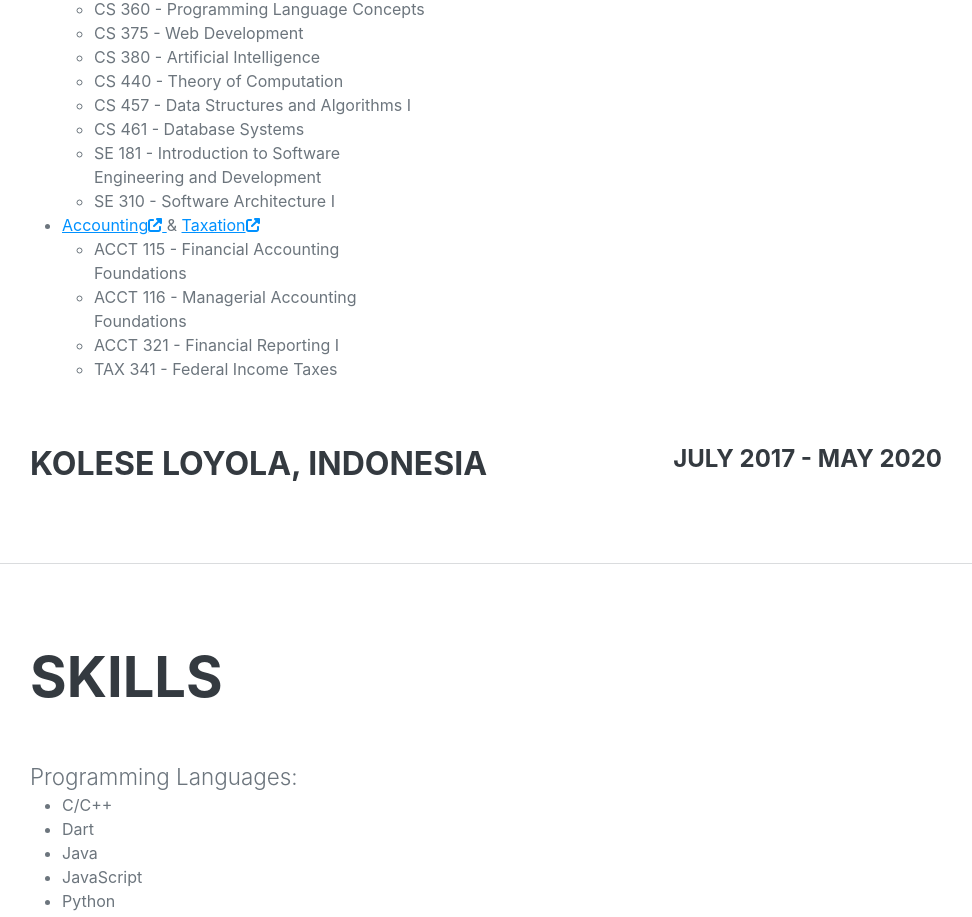
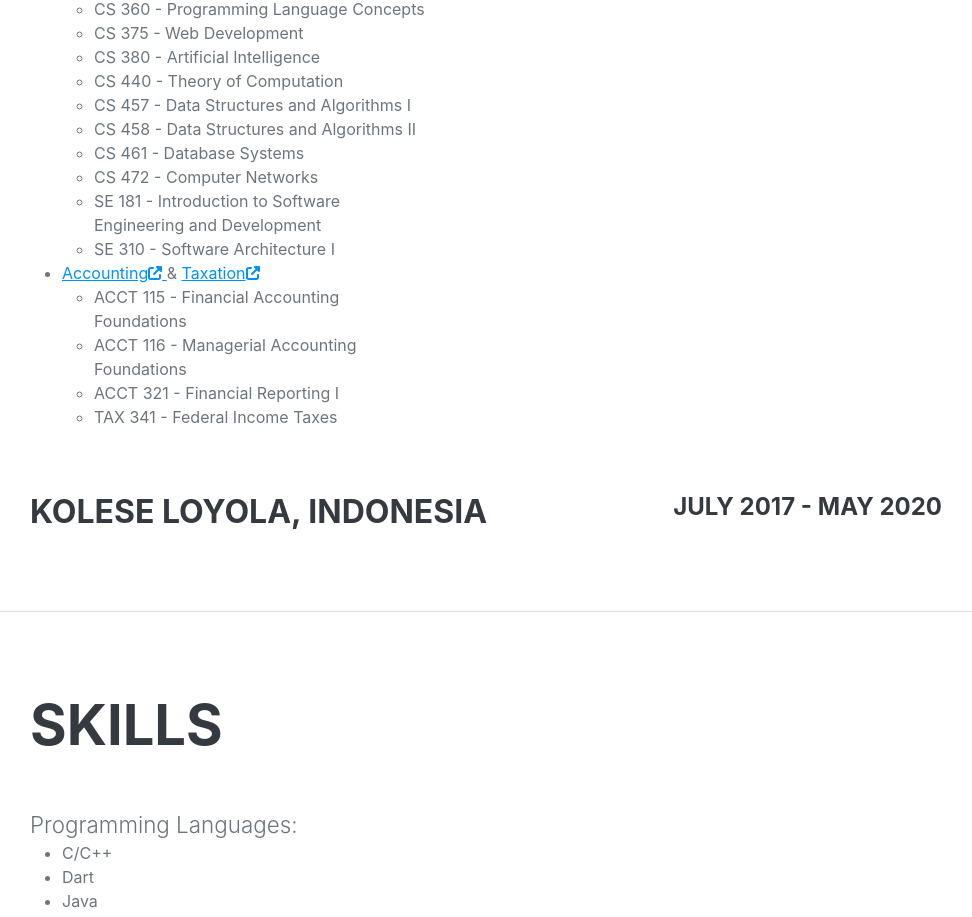
Before and after one commit to rraharjo/MyWebsite, a plain HTML site: page index.html in a window 1280 px wide. Shown: the part 4605-5522 px from the top of the page, without its empty margins (290-1262 px from the left). Drawn offline with nearby package versions, Linux system fonts and the light colour scheme; a web font is replaced by a local one.

Commit message:
winter 2025

```diff
--- a/index.html
+++ b/index.html
@@ -281,7 +281,9 @@
                                     <li>CS 380 - Artificial Intelligence</li>
                                     <li>CS 440 - Theory of Computation</li>
                                     <li>CS 457 - Data Structures and Algorithms I</li>
+                                    <li>CS 458 - Data Structures and Algorithms II</li>
                                     <li>CS 461 - Database Systems</li>
+                                    <li>CS 472 - Computer Networks</li>
                                     <li>SE 181 - Introduction to Software Engineering and Development</li>
                                     <li>SE 310 - Software Architecture I</li>
                                 </ul>
```
